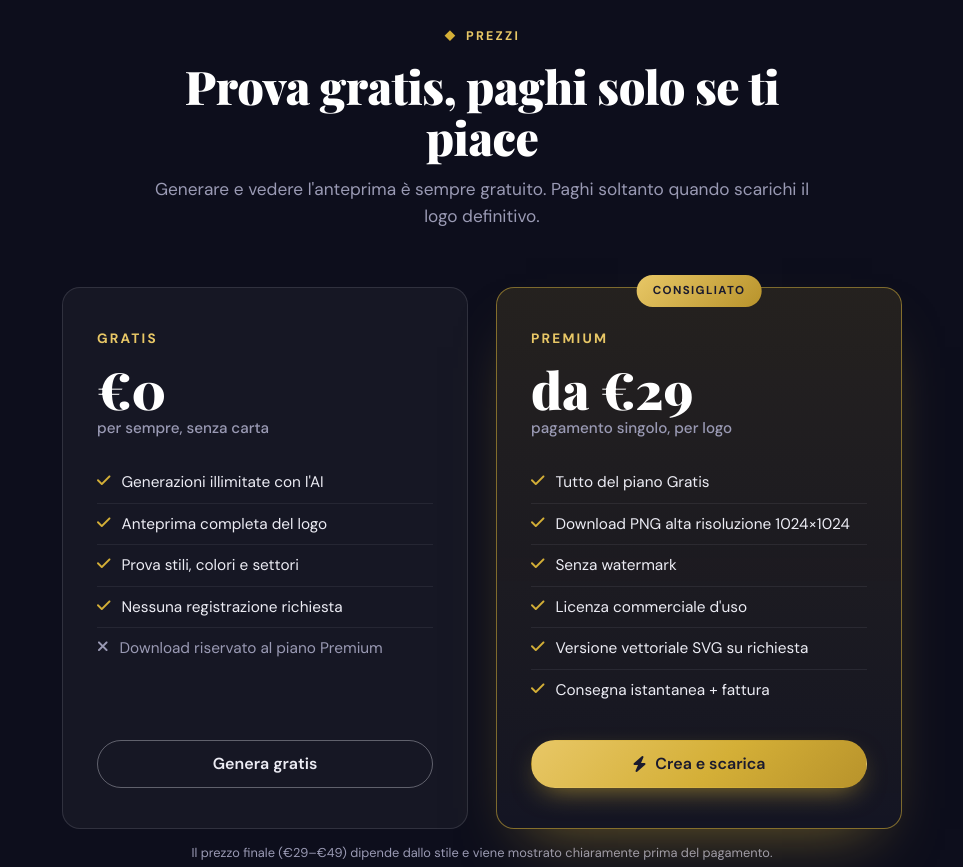
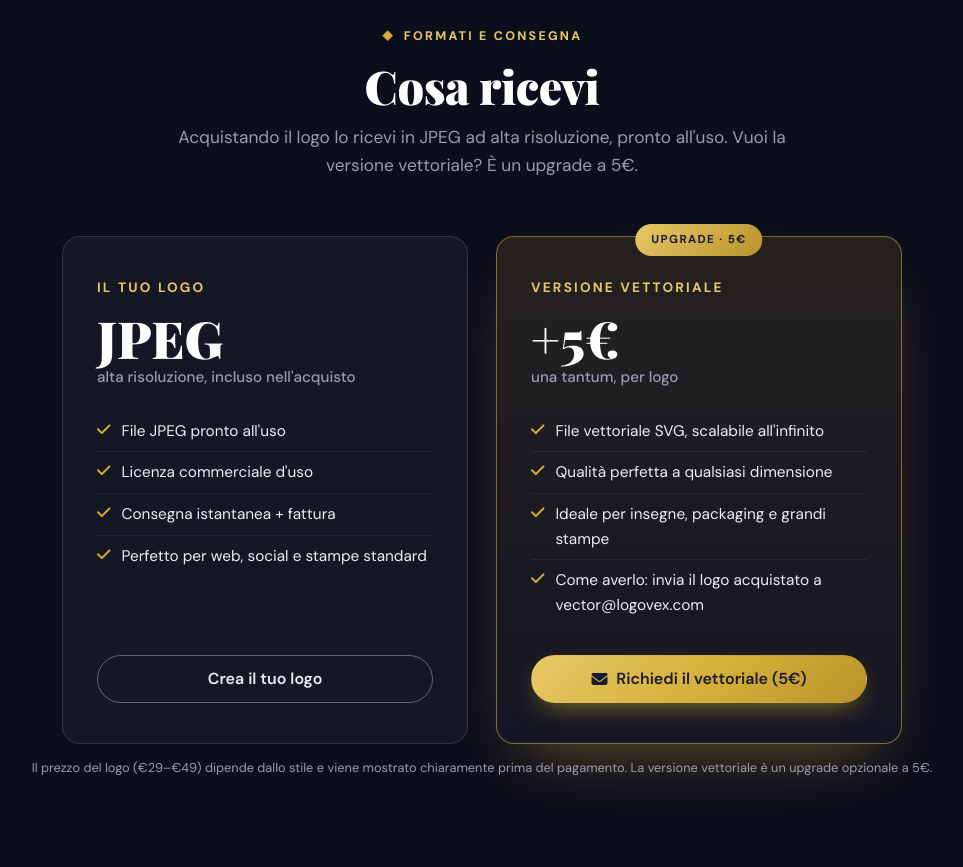
Before and after one commit to ilariavisciglia9-jpg/logovex, a website: page public/index.html in a window 1280 px wide. Shown: the part 4440-5307 px from the top of the page, without its empty margins (158-1121 px from the left). Drawn offline with nearby package versions, Linux system fonts and the light colour scheme; a web font is replaced by a local one.

Commit message:
index.html

```diff
--- a/public/index.html
+++ b/public/index.html
@@ -470,39 +470,36 @@
     <section id="prezzi" class="pricing">
         <div class="container">
             <div class="section-header reveal">
-                <div class="eyebrow">Prezzi</div>
-                <h2 class="section-title">Prova gratis, paghi solo se ti piace</h2>
-                <p class="section-subtitle">Generare e vedere l'anteprima è sempre gratuito. Paghi soltanto quando scarichi il logo definitivo.</p>
+                <div class="eyebrow">Formati e consegna</div>
+                <h2 class="section-title">Cosa ricevi</h2>
+                <p class="section-subtitle">Acquistando il logo lo ricevi in JPEG ad alta risoluzione, pronto all'uso. Vuoi la versione vettoriale? È un upgrade a 5€.</p>
             </div>
             <div class="price-grid">
                 <div class="plan reveal">
-                    <div class="plan-name">Gratis</div>
-                    <div class="plan-price">€0<small>per sempre, senza carta</small></div>
+                    <div class="plan-name">Il tuo logo</div>
+                    <div class="plan-price">JPEG<small>alta risoluzione, incluso nell'acquisto</small></div>
                     <ul class="plan-features">
-                        <li><i class="fas fa-check"></i> Generazioni illimitate con l'AI</li>
-                        <li><i class="fas fa-check"></i> Anteprima completa del logo</li>
-                        <li><i class="fas fa-check"></i> Prova stili, colori e settori</li>
-                        <li><i class="fas fa-check"></i> Nessuna registrazione richiesta</li>
-                        <li class="muted"><i class="fas fa-xmark" style="color:var(--muted-on-dark)"></i> Download riservato al piano Premium</li>
+                        <li><i class="fas fa-check"></i> File JPEG pronto all'uso</li>
+                        <li><i class="fas fa-check"></i> Licenza commerciale d'uso</li>
+                        <li><i class="fas fa-check"></i> Consegna istantanea + fattura</li>
+                        <li><i class="fas fa-check"></i> Perfetto per web, social e stampe standard</li>
                     </ul>
-                    <a href="#generator" class="btn btn-secondary btn-full">Genera gratis</a>
+                    <a href="#generator" class="btn btn-secondary btn-full">Crea il tuo logo</a>
                 </div>
                 <div class="plan plan-featured reveal">
-                    <div class="plan-badge">Consigliato</div>
-                    <div class="plan-name">Premium</div>
-                    <div class="plan-price">da €29<small>pagamento singolo, per logo</small></div>
+                    <div class="plan-badge">Upgrade · 5€</div>
+                    <div class="plan-name">Versione vettoriale</div>
+                    <div class="plan-price">+5€<small>una tantum, per logo</small></div>
                     <ul class="plan-features">
-                        <li><i class="fas fa-check"></i> Tutto del piano Gratis</li>
-                        <li><i class="fas fa-check"></i> Download PNG alta risoluzione 1024×1024</li>
-                        <li><i class="fas fa-check"></i> Senza watermark</li>
-                        <li><i class="fas fa-check"></i> Licenza commerciale d'uso</li>
-                        <li><i class="fas fa-check"></i> Versione vettoriale SVG su richiesta</li>
-                        <li><i class="fas fa-check"></i> Consegna istantanea + fattura</li>
+                        <li><i class="fas fa-check"></i> File vettoriale SVG, scalabile all'infinito</li>
+                        <li><i class="fas fa-check"></i> Qualità perfetta a qualsiasi dimensione</li>
+                        <li><i class="fas fa-check"></i> Ideale per insegne, packaging e grandi stampe</li>
+                        <li><i class="fas fa-check"></i> Come averlo: invia il logo acquistato a vector@logovex.com</li>
                     </ul>
-                    <a href="#generator" class="btn btn-primary btn-full"><i class="fas fa-bolt"></i> Crea e scarica</a>
+                    <a href="mailto:vector@logovex.com?subject=Richiesta%20logo%20vettoriale%20(5%E2%82%AC)" class="btn btn-primary btn-full"><i class="fas fa-envelope"></i> Richiedi il vettoriale (5€)</a>
                 </div>
             </div>
-            <p class="plan-note">Il prezzo finale (€29–€49) dipende dallo stile e viene mostrato chiaramente prima del pagamento.</p>
+            <p class="plan-note">Il prezzo del logo (€29–€49) dipende dallo stile e viene mostrato chiaramente prima del pagamento. La versione vettoriale è un upgrade opzionale a 5€.</p>
         </div>
     </section>
 
```
